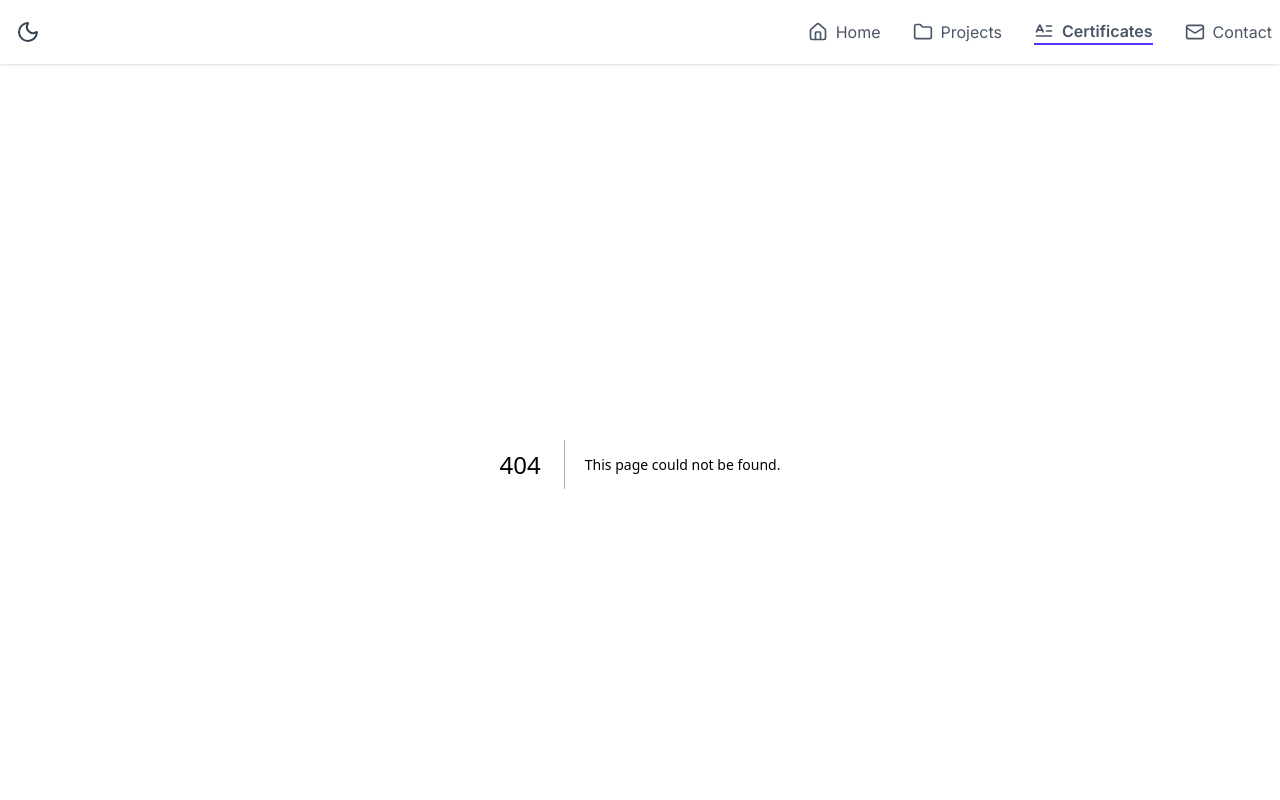
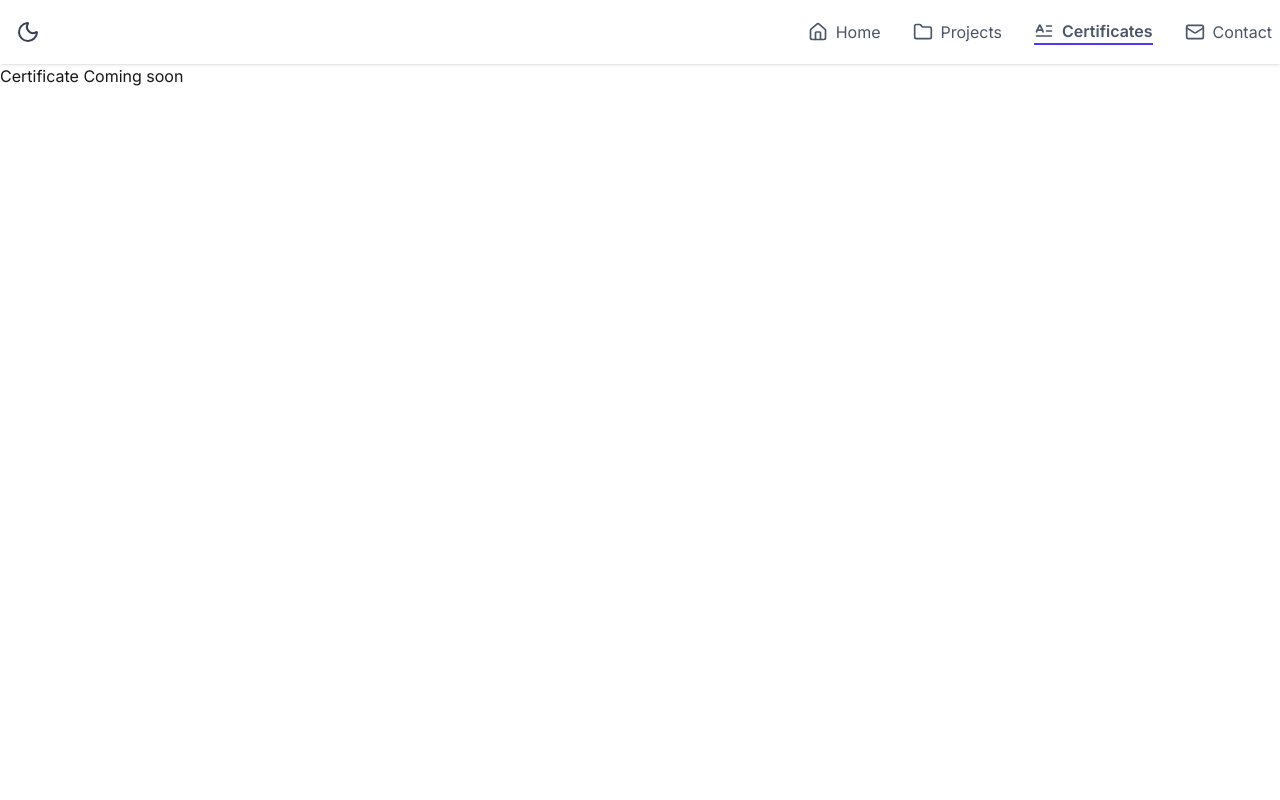
Before and after one commit to kamaldev10/nextjs-portofolio, a Next.js app: page /certificates in a window 1280 px wide. Before the commit this address had no page. Shown: the top 800 px of the page. Built offline with nearby package versions, Linux system fonts and the light colour scheme.

Commit message:
[Update] latest and add certificates page

```diff
--- /dev/null
+++ b/src/app/certificates/page.tsx
@@ -0,0 +1,7 @@
+import React from "react";
+
+const certificateListPage = () => {
+  return <div>Certificate Coming soon</div>;
+};
+
+export default certificateListPage;
--- a/src/app/layout.tsx
+++ b/src/app/layout.tsx
@@ -1,10 +1,9 @@
 // app/layout.tsx
 import "./globals.css"; // Pastikan ini ada dan diimpor
 import type { Metadata } from "next";
-import { Inter } from "next/font/google"; // Contoh: Menggunakan Google Font
+import { Inter } from "next/font/google";
 import { ThemeProvider } from "@/components/ThemeProvider";
 
-// Impor komponen yang akan digunakan di layout (kita akan buat ini nanti)
 import Navbar from "@/components/Navbar";
 import Footer from "@/components/Footer";
 
@@ -45,7 +44,7 @@ export default function RootLayout({
   children: React.ReactNode;
 }) {
   return (
-    <html lang="en" className="scroll-smooth" suppressHydrationWarning>
+    <html lang="en" className="scroll-smooth suppressHydrationWarning">
       <body
         className={`${inter.className} antialiased
           bg-white text-gray-800
```
